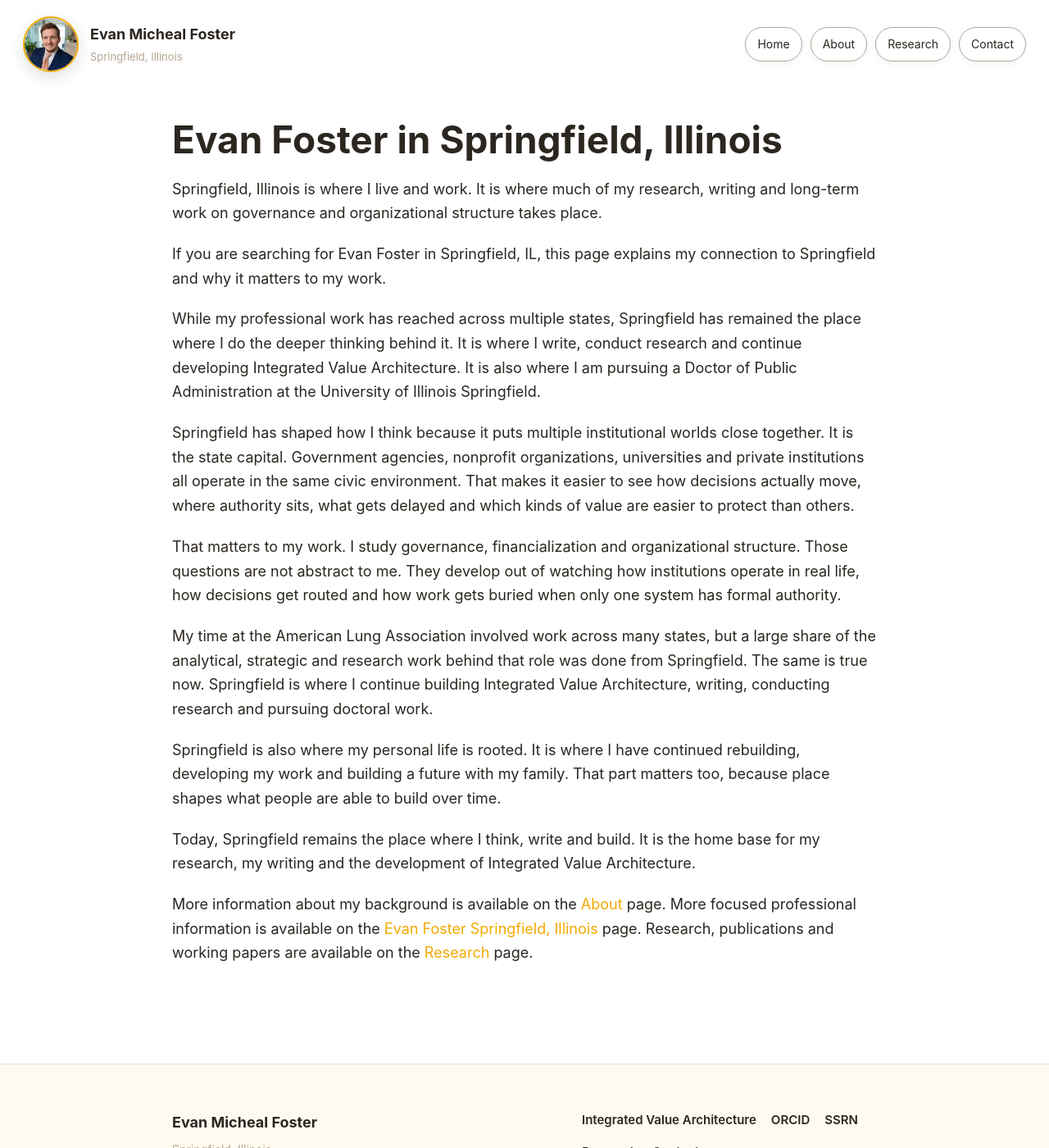
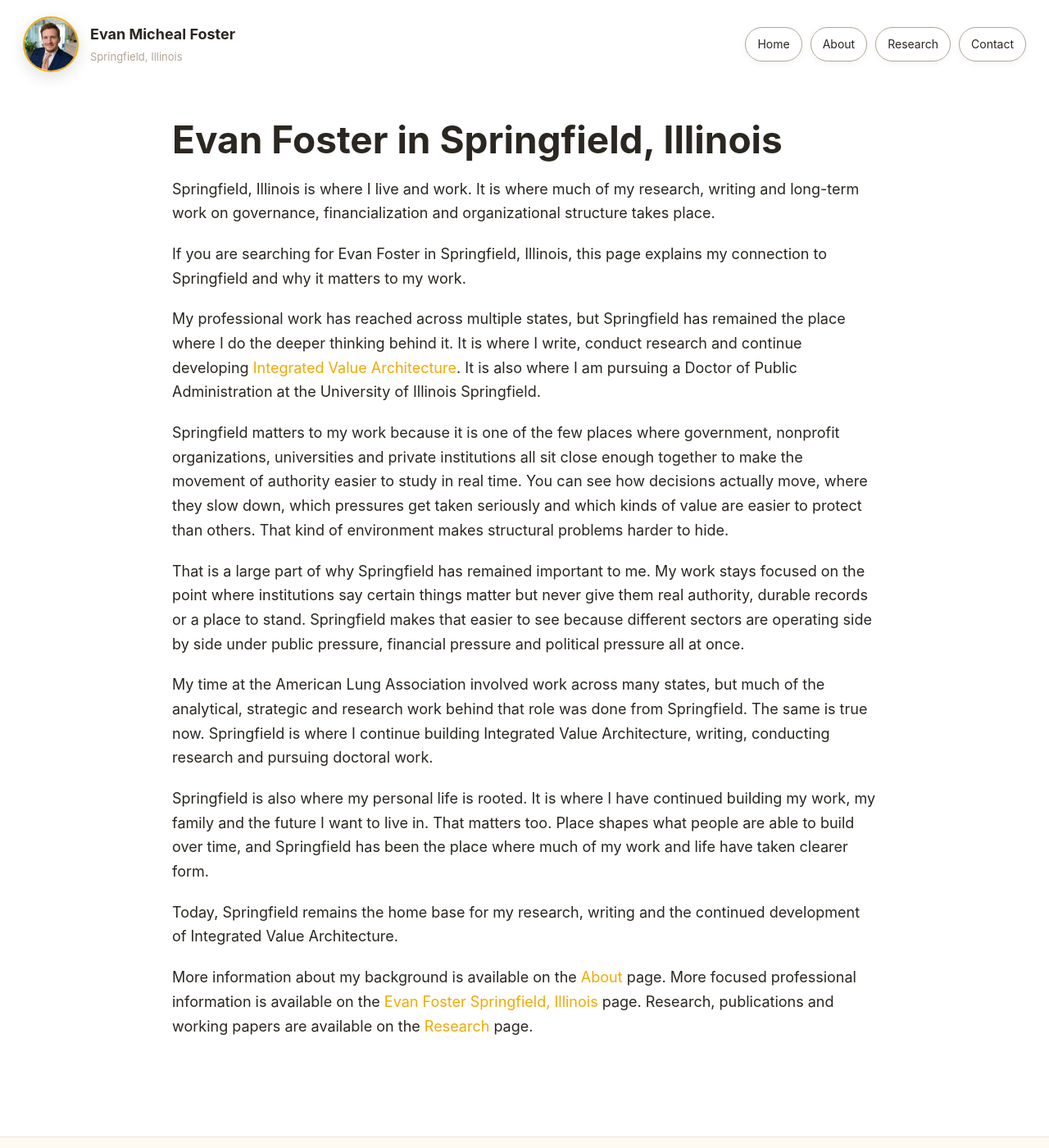
Before and after one commit to efost7873/evanmichealfoster.com, a Jekyll site: the page built from springfield.md, in a window 1280 px wide and 1400 px high. Shown: the whole window at 82% size. Built offline with Jekyll 4.4.1, drawn with Linux system fonts in a browser that asks for light colours.

Commit message:
Update springfield.md

```diff
--- a/springfield.md
+++ b/springfield.md
@@ -2,25 +2,25 @@
 layout: default
 title: Evan Foster in Springfield, Illinois
 permalink: /springfield/
-description: Evan Foster lives and works in Springfield, Illinois, where he writes, conducts research and develops Integrated Value Architecture.
+description: Evan Foster lives and works in Springfield, Illinois, where he writes, conducts research and develops Integrated Value Architecture while studying how decisions, authority and institutional pressure move in real time.
 ---
 
 # Evan Foster in Springfield, Illinois
 
-Springfield, Illinois is where I live and work. It is where much of my research, writing and long-term work on governance and organizational structure takes place.
+Springfield, Illinois is where I live and work. It is where much of my research, writing and long-term work on governance, financialization and organizational structure takes place.
 
-If you are searching for Evan Foster in Springfield, IL, this page explains my connection to Springfield and why it matters to my work.
+If you are searching for Evan Foster in Springfield, Illinois, this page explains my connection to Springfield and why it matters to my work.
 
-While my professional work has reached across multiple states, Springfield has remained the place where I do the deeper thinking behind it. It is where I write, conduct research and continue developing Integrated Value Architecture. It is also where I am pursuing a Doctor of Public Administration at the University of Illinois Springfield.
+My professional work has reached across multiple states, but Springfield has remained the place where I do the deeper thinking behind it. It is where I write, conduct research and continue developing [Integrated Value Architecture](https://integratedvaluearchitecture.com). It is also where I am pursuing a Doctor of Public Administration at the University of Illinois Springfield.
 
-Springfield has shaped how I think because it puts multiple institutional worlds close together. It is the state capital. Government agencies, nonprofit organizations, universities and private institutions all operate in the same civic environment. That makes it easier to see how decisions actually move, where authority sits, what gets delayed and which kinds of value are easier to protect than others.
+Springfield matters to my work because it is one of the few places where government, nonprofit organizations, universities and private institutions all sit close enough together to make the movement of authority easier to study in real time. You can see how decisions actually move, where they slow down, which pressures get taken seriously and which kinds of value are easier to protect than others. That kind of environment makes structural problems harder to hide.
 
-That matters to my work. I study governance, financialization and organizational structure. Those questions are not abstract to me. They develop out of watching how institutions operate in real life, how decisions get routed and how work gets buried when only one system has formal authority.
+That is a large part of why Springfield has remained important to me. My work stays focused on the point where institutions say certain things matter but never give them real authority, durable records or a place to stand. Springfield makes that easier to see because different sectors are operating side by side under public pressure, financial pressure and political pressure all at once.
 
-My time at the American Lung Association involved work across many states, but a large share of the analytical, strategic and research work behind that role was done from Springfield. The same is true now. Springfield is where I continue building Integrated Value Architecture, writing, conducting research and pursuing doctoral work.
+My time at the American Lung Association involved work across many states, but much of the analytical, strategic and research work behind that role was done from Springfield. The same is true now. Springfield is where I continue building Integrated Value Architecture, writing, conducting research and pursuing doctoral work.
 
-Springfield is also where my personal life is rooted. It is where I have continued rebuilding, developing my work and building a future with my family. That part matters too, because place shapes what people are able to build over time.
+Springfield is also where my personal life is rooted. It is where I have continued building my work, my family and the future I want to live in. That matters too. Place shapes what people are able to build over time, and Springfield has been the place where much of my work and life have taken clearer form.
 
-Today, Springfield remains the place where I think, write and build. It is the home base for my research, my writing and the development of Integrated Value Architecture.
+Today, Springfield remains the home base for my research, writing and the continued development of Integrated Value Architecture.
 
 More information about my background is available on the [About](/about/) page. More focused professional information is available on the [Evan Foster Springfield, Illinois](/evan-foster-springfield-il/) page. Research, publications and working papers are available on the [Research](/research/) page.
```
